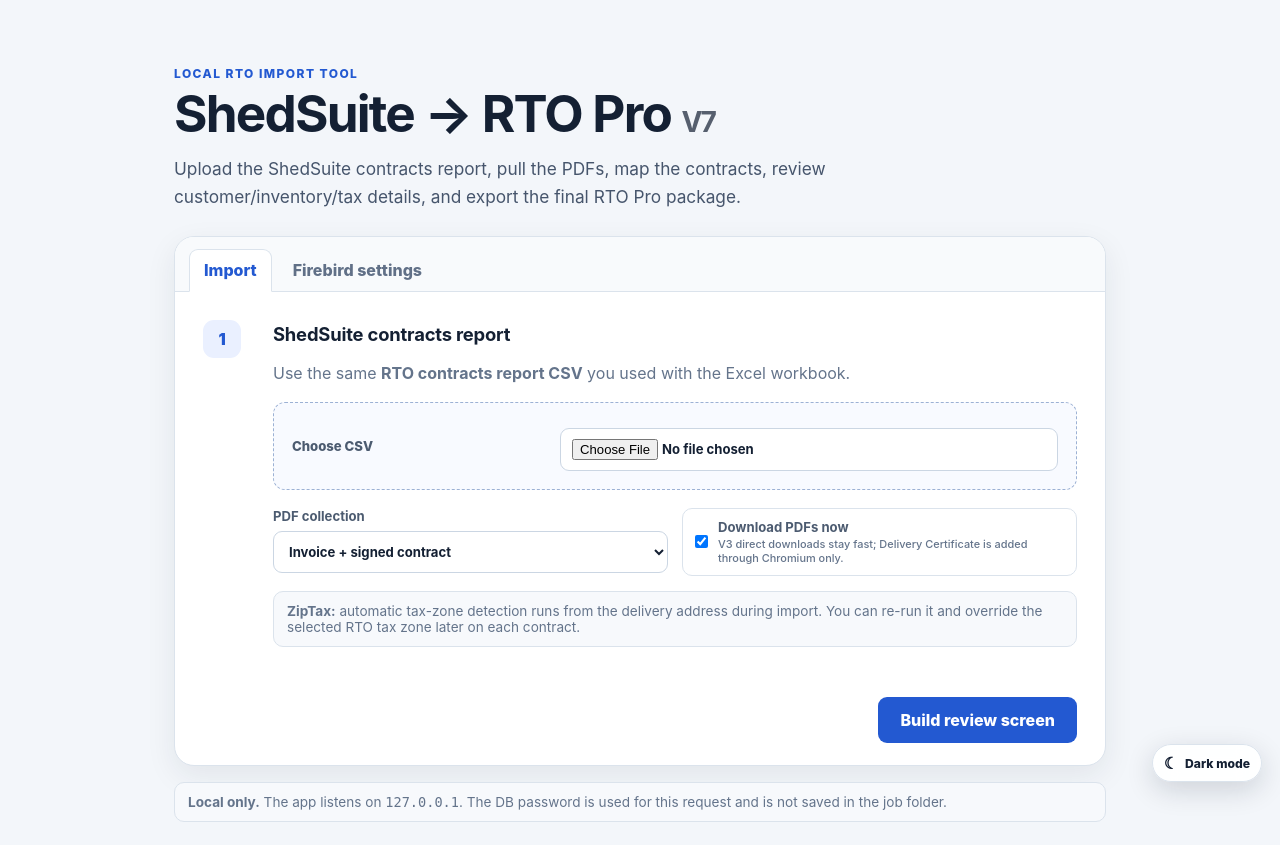
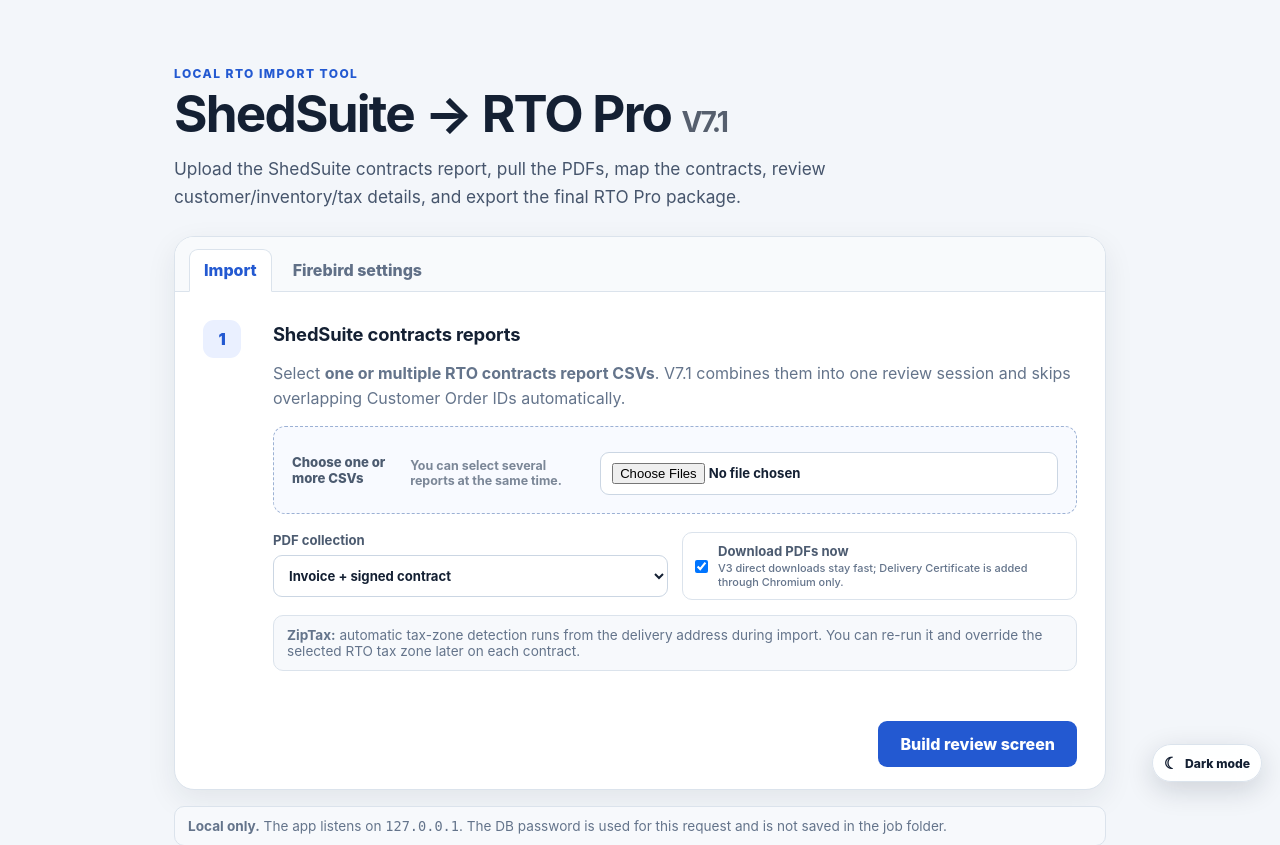
Before and after one commit to Parzzii/ShedSuite_RTO_WebApp, a Flask app: page / in a window 1280 px wide. Shown: the top 845 px of the page. Before the commit the page ends 822 px from the top, so only its background shows below. Run offline with Flask 3, Linux system fonts and the light colour scheme.

Commit message:
feat: Update to RTO Pro Web App V7.1 with multi-CSV import functionality

```diff
--- a/VERSION.txt
+++ b/VERSION.txt
@@ -1 +1 @@
-7.0.0
+7.1.0
--- a/app.py
+++ b/app.py
@@ -1431,6 +1431,90 @@ def read_csv_file(path: Path) -> list[dict[str, str]]:
         return list(csv.DictReader(f))
 
 
+def read_csv_file_with_headers(path: Path) -> tuple[list[dict[str, str]], list[str]]:
+    """Read one ShedSuite CSV and preserve its header list even when it has no rows."""
+    with path.open('r', encoding='utf-8-sig', newline='') as f:
+        reader = csv.DictReader(f)
+        rows = list(reader)
+        return rows, list(reader.fieldnames or [])
+
+
+def _safe_input_csv_name(filename: str, index: int) -> str:
+    """Create a stable local filename without trusting the browser-supplied path."""
+    original = Path(str(filename or '')).name
+    stem = safe_filename(Path(original).stem or f'input_{index}')
+    return f'{index:02d}_{stem}.csv'
+
+
+def merge_shedsuite_csv_files(files, input_dir: Path, required: set[str]) -> tuple[list[dict[str, str]], dict, list[str]]:
+    """Save, validate and merge multiple ShedSuite contract-report CSV files.
+
+    Duplicate ShedSuite Customer Order IDs are kept only once. This makes
+    overlapping reports safe and also prevents selecting the same CSV twice
+    from producing duplicate RTO contracts. The first occurrence wins.
+    """
+    input_dir.mkdir(parents=True, exist_ok=True)
+    merged: list[dict[str, str]] = []
+    seen_order_ids: dict[str, str] = {}
+    duplicate_messages: list[str] = []
+    file_summaries: list[dict] = []
+
+    for index, uploaded in enumerate(files, 1):
+        original_name = Path(str(uploaded.filename or '')).name or f'input_{index}.csv'
+        stored_name = _safe_input_csv_name(original_name, index)
+        saved_path = input_dir / stored_name
+        uploaded.save(saved_path)
+
+        try:
+            rows, headers = read_csv_file_with_headers(saved_path)
+        except Exception as exc:
+            raise ValueError(f'{original_name}: could not read CSV ({exc})') from exc
+
+        missing = sorted(required - set(headers))
+        if missing:
+            raise ValueError(
+                f'{original_name}: this does not match the ShedSuite RTO contracts report format. '
+                f'Missing column(s): {", ".join(missing)}'
+            )
+
+        accepted = 0
+        duplicates = 0
+        for raw in rows:
+            row = dict(raw or {})
+            row['_import_csv_name'] = original_name
+            order_id = str(row.get('Customer Order Id', '') or '').strip()
+            order_key = order_id.casefold()
+
+            if order_key and order_key in seen_order_ids:
+                duplicates += 1
+                duplicate_messages.append(
+                    f'Duplicate ShedSuite order {order_id} in {original_name} was skipped; '
+                    f'already loaded from {seen_order_ids[order_key]}.'
+                )
+                continue
+
+            if order_key:
+                seen_order_ids[order_key] = original_name
+            merged.append(row)
+            accepted += 1
+
+        file_summaries.append({
+            'name': original_name,
+            'stored_name': stored_name,
+            'rows': len(rows),
+            'accepted': accepted,
+            'duplicates_skipped': duplicates,
+        })
+
+    summary = {
+        'file_count': len(file_summaries),
+        'row_count': len(merged),
+        'duplicates_skipped': sum(x['duplicates_skipped'] for x in file_summaries),
+        'files': file_summaries,
+    }
+    return merged, summary, duplicate_messages
+
+
 def write_import_csv(rows: list[dict], path: Path):
     # Keep the downloadable/job copy UTF-8 with BOM for Excel friendliness.
     # RTO Pro itself gets a separate ANSI/CP1252 staging copy immediately
@@ -1560,6 +1644,7 @@ def write_review_csv(rows: list[dict], path: Path):
     fields = [
         'NAME',
         '_source_order_id',
+        '_source_csv_name',
         'SERIAL1',
         '_source_company',
         '_source_dealer',
@@ -1895,24 +1980,21 @@ def index():
 
 @app.post('/process')
 def process():
-    f = request.files.get('csv_file')
-
-    if not f or not f.filename:
-        flash('Choose the ShedSuite contracts CSV.', 'error')
+    # V7.1 accepts one or many ShedSuite contract-report CSVs in the same job.
+    files = [f for f in request.files.getlist('csv_files') if f and f.filename]
+    # Backward compatibility for bookmarked/older V7 pages.
+    if not files:
+        legacy = request.files.get('csv_file')
+        if legacy and legacy.filename:
+            files = [legacy]
+
+    if not files:
+        flash('Choose one or more ShedSuite contracts CSV files.', 'error')
         return redirect(url_for('index'))
 
     job = uuid.uuid4().hex[:12]
     jp = job_path(job)
     jp.mkdir(parents=True, exist_ok=True)
-
-    src = jp / 'input.csv'
-    f.save(src)
-
-    try:
-        source_rows = read_csv_file(src)
-    except Exception as e:
-        flash(f'Could not read the CSV: {e}', 'error')
-        return redirect(url_for('index'))
 
     required = {
         'Serial Number',
@@ -1923,12 +2005,23 @@ def process():
         'Dealer',
     }
 
-    if not source_rows or not required.issubset(source_rows[0].keys()):
-        flash(
-            'This does not match the ShedSuite RTO contracts report format.',
-            'error',
-        )
+    try:
+        source_rows, input_summary, input_warnings = merge_shedsuite_csv_files(
+            files, jp / 'Input_CSVs', required
+        )
+    except ValueError as e:
+        shutil.rmtree(jp, ignore_errors=True)
+        flash(str(e), 'error')
         return redirect(url_for('index'))
+
+    if not source_rows:
+        shutil.rmtree(jp, ignore_errors=True)
+        flash('The selected CSV files contain no contract rows.', 'error')
+        return redirect(url_for('index'))
+
+    (jp / 'input_files.json').write_text(
+        json.dumps(input_summary, indent=2), encoding='utf-8'
+    )
 
     dsn = request.form.get('dsn', '').strip()
     db_user = request.form.get('db_user', '').strip()
@@ -1949,6 +2042,26 @@ def process():
             os.getenv('ZIPTAX_API_KEY', '')
         ),
     )
+
+    # Keep the original CSV filename on each transformed row for troubleshooting
+    # and preserve any duplicate-overlap notices from the multi-file merge.
+    source_by_order_for_file = {
+        str(x.get('Customer Order Id', '') or '').strip(): x
+        for x in source_rows
+    }
+    for r in rows:
+        src_for_file = source_by_order_for_file.get(
+            str(r.get('_source_order_id', '') or '').strip(), {}
+        )
+        r['_source_csv_name'] = str(src_for_file.get('_import_csv_name', '') or '')
+    warnings.extend('Input: ' + x for x in input_warnings)
+    if input_summary.get('file_count', 0) > 1:
+        warnings.append(
+            f"Input: merged {input_summary['file_count']} CSV files into "
+            f"{input_summary['row_count']} unique contracts"
+            + (f"; skipped {input_summary['duplicates_skipped']} duplicate(s)."
+               if input_summary.get('duplicates_skipped') else '.')
+        )
 
     # Keep DOB as the exact calendar date written in the ShedSuite CSV.
     fix_dobs_from_source(rows, source_rows)
@@ -2161,6 +2274,14 @@ def review(job):
         for r in rows
     ]
 
+    input_summary = {}
+    input_summary_path = jp / 'input_files.json'
+    if input_summary_path.exists():
+        try:
+            input_summary = json.loads(input_summary_path.read_text(encoding='utf-8'))
+        except Exception:
+            input_summary = {}
+
     page_html = render_template(
         'review.html',
         job=job,
@@ -2169,6 +2290,7 @@ def review(job):
         warnings=warnings,
         headers=RTO_HEADERS,
         sources=sources,
+        input_summary=input_summary,
     )
     return inject_review_panels(page_html, source_rows, rows, job, refs)
 
--- a/static/style.css
+++ b/static/style.css
@@ -202,3 +202,6 @@ html[data-theme="dark"] .delivery-progress{background:#111827;border-color:#3341
 html[data-theme="cyberpunk"] .delivery-progress{background:linear-gradient(135deg,rgba(8,10,28,.94),rgba(20,6,28,.95));border-color:#00eaff;box-shadow:0 0 18px rgba(0,234,255,.22),0 0 30px rgba(255,0,153,.12)}
 html[data-theme="cyberpunk"] .delivery-progress-track{background:rgba(0,234,255,.09);box-shadow:inset 0 0 8px rgba(0,234,255,.25)}html[data-theme="cyberpunk"] .delivery-progress-track span{background:linear-gradient(90deg,#00eaff,#168bff,#ff2bd6,#ff3b30,#ff8a00,#ffe600);box-shadow:0 0 12px #ff2bd6}
 html[data-theme="cyberpunk"] .delivery-chip.working{color:#00eaff;border-color:#00eaff;box-shadow:0 0 8px rgba(0,234,255,.35)}html[data-theme="cyberpunk"] .delivery-chip.ready{color:#ffe600;border-color:#ffe600;box-shadow:0 0 8px rgba(255,230,0,.3)}html[data-theme="cyberpunk"] .delivery-chip.missing{color:#ff3b30;border-color:#ff3b30;box-shadow:0 0 8px rgba(255,59,48,.3)}
+
+/* V7.1 multi-CSV picker */
+.file-drop .file-summary{display:block;margin-top:.35rem;max-width:100%;font-size:.78rem;opacity:.72;overflow-wrap:anywhere}
--- a/templates/index.html
+++ b/templates/index.html
@@ -4,7 +4,7 @@
   <meta charset="utf-8">
   <meta name="viewport" content="width=device-width,initial-scale=1">
   <script>try{const t=localStorage.getItem('shedsuite-theme');if(t==='dark'||t==='cyberpunk')document.documentElement.dataset.theme=t;}catch(e){}</script>
-  <title>ShedSuite → RTO Pro V7</title>
+  <title>ShedSuite → RTO Pro V7.1</title>
   <link rel="stylesheet" href="{{ url_for('static', filename='style.css') }}">
 </head>
 <body class="landing">
@@ -12,7 +12,7 @@
     <header class="topbrand">
       <div>
         <div class="eyebrow">LOCAL RTO IMPORT TOOL</div>
-        <h1>ShedSuite → RTO Pro <span class="version-mark" style="font-size:.55em;opacity:.7">V7</span></h1>
+        <h1>ShedSuite → RTO Pro <span class="version-mark" style="font-size:.55em;opacity:.7">V7.1</span></h1>
         <p class="lede">Upload the ShedSuite contracts report, pull the PDFs, map the contracts, review customer/inventory/tax details, and export the final RTO Pro package.</p>
       </div>
     </header>
@@ -31,11 +31,12 @@
         <section>
           <div class="section-number">1</div>
           <div class="section-body">
-            <h2>ShedSuite contracts report</h2>
-            <p class="muted">Use the same <strong>RTO contracts report CSV</strong> you used with the Excel workbook.</p>
-            <label class="file-drop">
-              <span>Choose CSV</span>
-              <input type="file" name="csv_file" accept=".csv,text/csv" required>
+            <h2>ShedSuite contracts reports</h2>
+            <p class="muted">Select <strong>one or multiple RTO contracts report CSVs</strong>. V7.1 combines them into one review session and skips overlapping Customer Order IDs automatically.</p>
+            <label class="file-drop" id="csvFileDrop">
+              <span id="csvFilePrompt">Choose one or more CSVs</span>
+              <small id="csvFileSummary" class="file-summary">You can select several reports at the same time.</small>
+              <input type="file" id="csvFiles" name="csv_files" accept=".csv,text/csv" multiple required>
             </label>
             <div class="two-col compact-top">
               <label>PDF collection
@@ -81,6 +82,23 @@
       document.querySelectorAll('.landing-tab').forEach(x => x.classList.toggle('active', x === btn));
       document.querySelectorAll('.landing-tab-panel').forEach(x => x.classList.toggle('active', x.dataset.panel === tab));
     }));
+
+    const csvFiles = document.getElementById('csvFiles');
+    const csvPrompt = document.getElementById('csvFilePrompt');
+    const csvSummary = document.getElementById('csvFileSummary');
+    if (csvFiles) csvFiles.addEventListener('change', () => {
+      const files = Array.from(csvFiles.files || []);
+      if (!files.length) {
+        csvPrompt.textContent = 'Choose one or more CSVs';
+        csvSummary.textContent = 'You can select several reports at the same time.';
+        return;
+      }
+      csvPrompt.textContent = files.length === 1 ? '1 CSV selected' : `${files.length} CSVs selected`;
+      const names = files.map(f => f.name);
+      csvSummary.textContent = names.length <= 3
+        ? names.join(' • ')
+        : `${names.slice(0, 3).join(' • ')} • +${names.length - 3} more`;
+    });
   </script>
   <script src="{{ url_for('static', filename='theme.js') }}"></script>
 </body>
--- a/templates/review.html
+++ b/templates/review.html
@@ -13,6 +13,7 @@
       <div>
         <a class="backlink" href="{{ url_for('index') }}">← New import</a>
         <strong>{{rows|length}} contracts</strong>
+        {% if input_summary and input_summary.file_count %}<span class="db-pill good">{{input_summary.file_count}} CSV{{'' if input_summary.file_count == 1 else 's'}} merged{% if input_summary.duplicates_skipped %} · {{input_summary.duplicates_skipped}} duplicate{{'' if input_summary.duplicates_skipped == 1 else 's'}} skipped{% endif %}</span>{% endif %}
         <span class="db-pill {{'good' if refs.connected else 'bad'}}">Firebird {{'connected' if refs.connected else 'not connected'}}</span>
       </div>
       <div class="sticky-actions">
```
Also changed, not shown: README.md, README_V6.txt, 1 other file.
